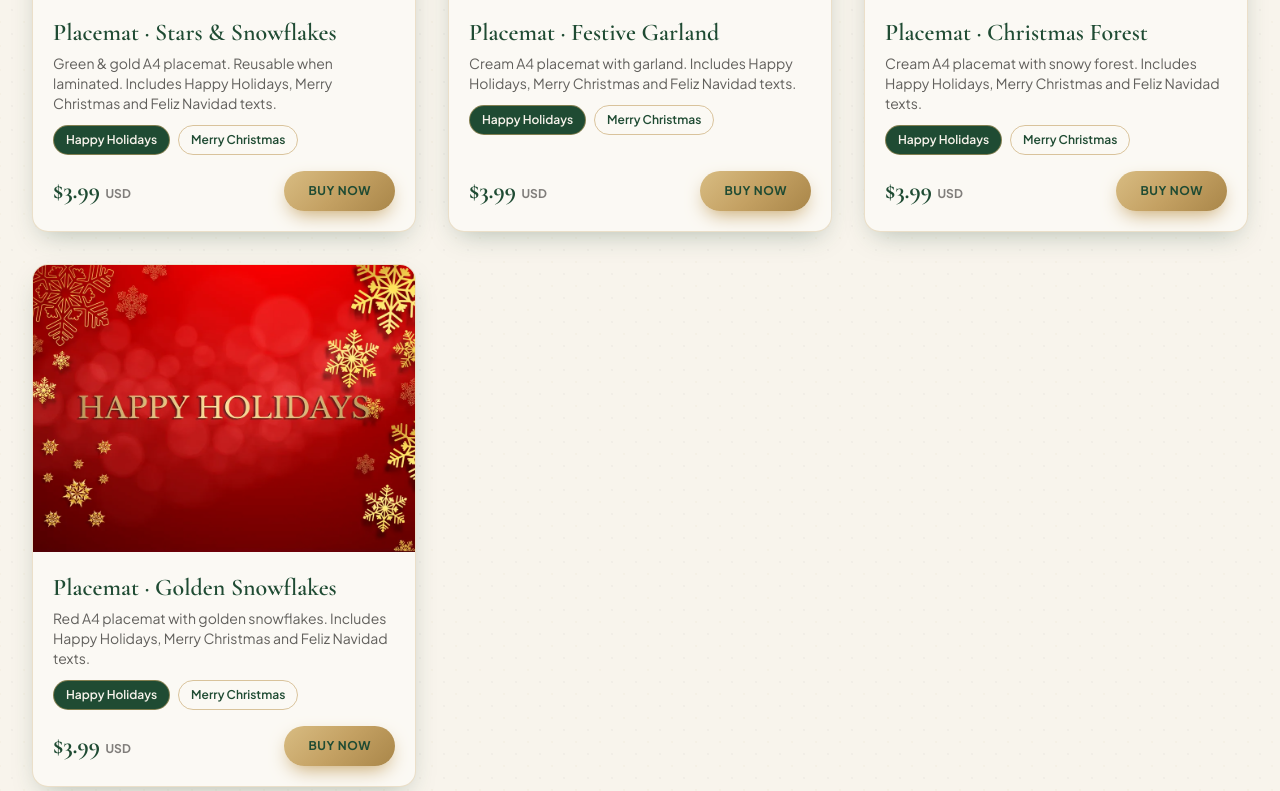
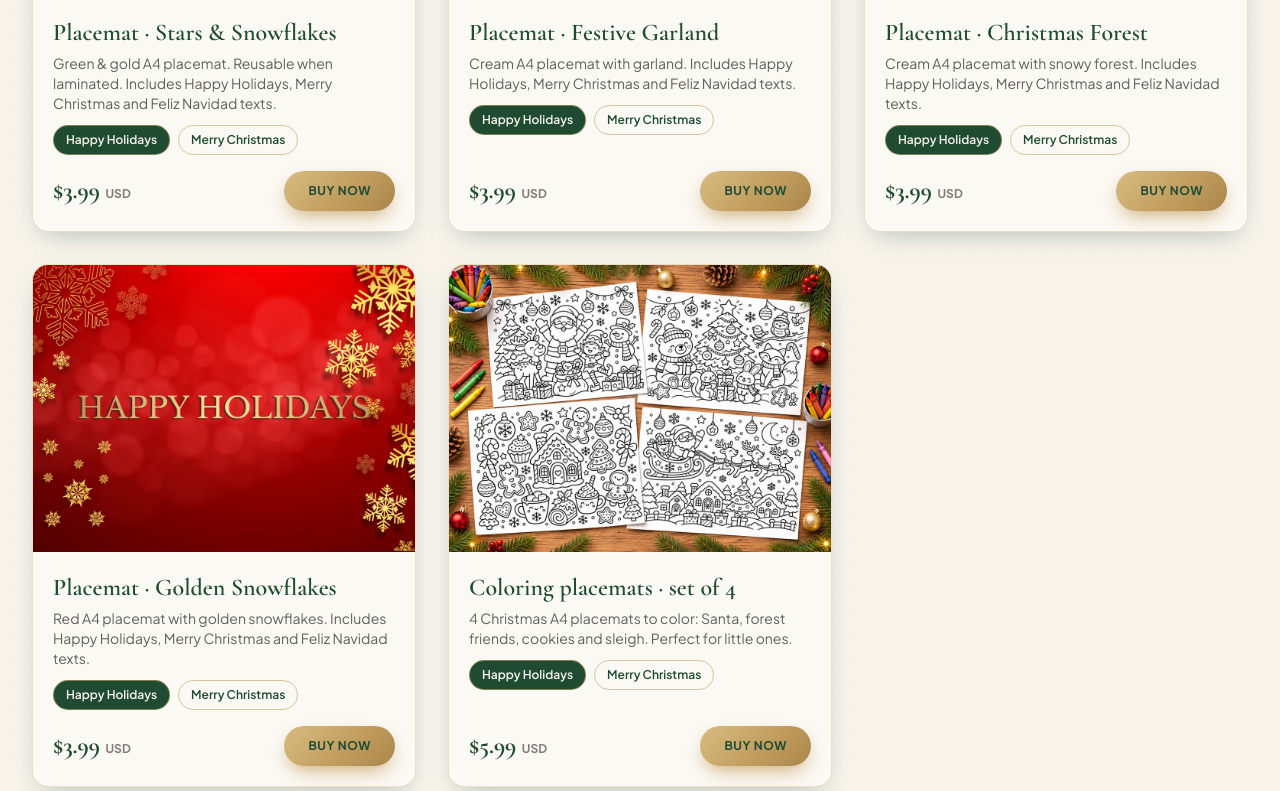
Before and after one commit to lmgroupcontac-art/printablesco, a plain HTML site: page index.html in a window 1280 px wide. Shown: the part 1802-2593 px from the top of the page. Drawn offline with nearby package versions, Linux system fonts and the light colour scheme.

Commit message:
Agregar pack de 4 individuales para colorear (ES/EN)
Co-Authored-By: Claude Sonnet 5.5 <noreply@anthropic.com>
Claude-Session: https://claude.ai/code/session_01N8tL9Ucys7y7MwqbhYWhsS

```diff
--- a/index.html
+++ b/index.html
@@ -155,6 +155,7 @@ const PRODUCTS = [
   { id:'mesa-2', cat:'mesa', price:3.99, url:'', img:{es:'assets/modelo2-es.webp',hh:'assets/modelo2-hh.webp',mc:'assets/modelo2-mc.webp'}, name:{es:'Individual · Guirnalda Festiva', en:'Placemat · Festive Garland'},    desc:{es:'Individual A4 en tono crema con guirnalda. Incluye los textos Feliz Navidad, Merry Christmas y Happy Holidays.', en:'Cream A4 placemat with garland. Includes Happy Holidays, Merry Christmas and Feliz Navidad texts.'} },
   { id:'mesa-3', cat:'mesa', price:3.99, url:'', img:{es:'assets/modelo3-es.webp',hh:'assets/modelo3-hh.webp',mc:'assets/modelo3-mc.webp'}, name:{es:'Individual · Bosque de Navidad', en:'Placemat · Christmas Forest'},  desc:{es:'Individual A4 crema con bosque nevado. Incluye los textos Feliz Navidad, Merry Christmas y Happy Holidays.', en:'Cream A4 placemat with snowy forest. Includes Happy Holidays, Merry Christmas and Feliz Navidad texts.'} },
   { id:'mesa-4', cat:'mesa', price:3.99, url:'', img:{es:'assets/modelo4-es.webp',hh:'assets/modelo4-hh.webp',mc:'assets/modelo4-mc.webp'}, name:{es:'Individual · Copos Dorados', en:'Placemat · Golden Snowflakes'},  desc:{es:'Individual A4 rojo con copos dorados. Incluye los textos Feliz Navidad, Merry Christmas y Happy Holidays.', en:'Red A4 placemat with golden snowflakes. Includes Happy Holidays, Merry Christmas and Feliz Navidad texts.'} },
+  { id:'mesa-color', cat:'mesa', price:5.99, url:'', img:'assets/colorear-pack4.webp', name:{es:'Pack de 4 individuales para colorear', en:'Coloring placemats · set of 4'}, desc:{es:'4 individuales navideños A4 para colorear: Papá Noel, animalitos, galletas y trineo. Ideales para los más chicos.', en:'4 Christmas A4 placemats to color: Santa, forest friends, cookies and sleigh. Perfect for little ones.'} },
 ];
 
 const T = {
```
Also changed, not shown: assets/colorear-pack4.webp (added).
